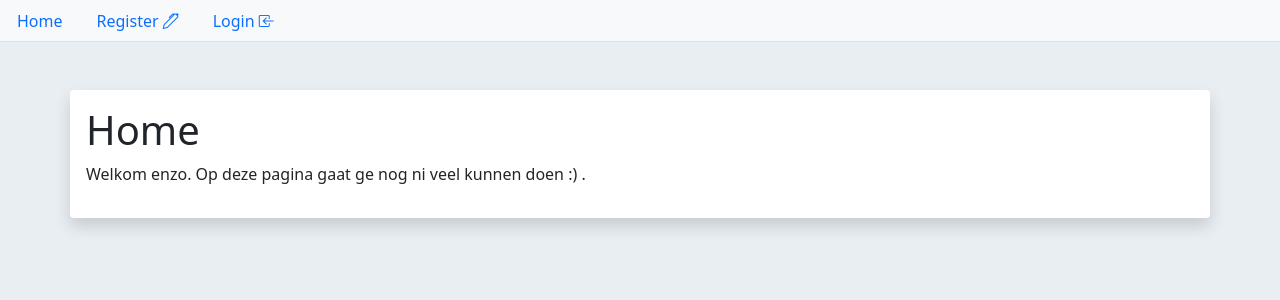
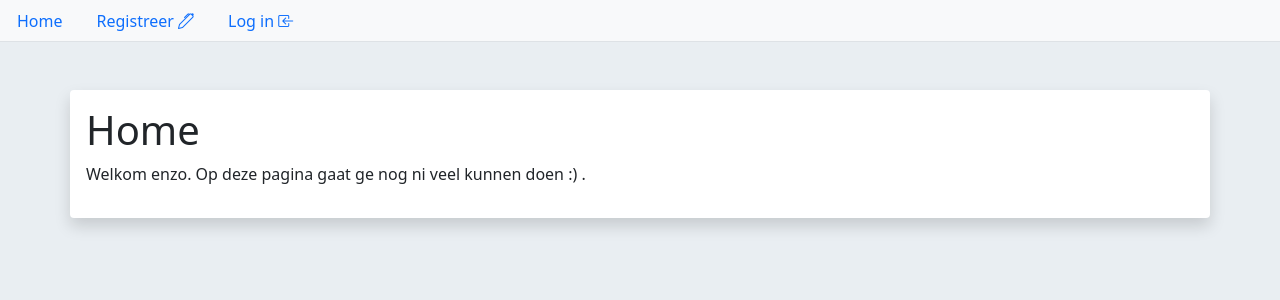
Before and after one commit to grishian/grishianapp, a Flask app: page / in a window 1280 px wide. Shown: the top 300 px of the page. Run offline with Flask 2, Linux system fonts and the light colour scheme.

Commit message:
translated in navbar

```diff
--- a/myapp/templates/index.html
+++ b/myapp/templates/index.html
@@ -31,23 +31,23 @@
 
     {% if current_user.is_authenticated %}
     <li class="nav-item">
-        <a class="nav-link" href="{{url_for('bp_user.do_user', name='test')}}">Profile</a>
+        <a class="nav-link" href="{{url_for('bp_user.do_user', name='test')}}">Profiel</a>
     </li>
     <li class="nav-item">
-        <a class="nav-link" href="{{url_for('bp_user.do_logout')}}">Logout <i class="bi bi-box-arrow-right"></i></a>
+        <a class="nav-link" href="{{url_for('bp_user.do_logout')}}">Log uit <i class="bi bi-box-arrow-right"></i></a>
     </li>
     {% else %}
     <li class="nav-item">
-        <a class="nav-link" href="{{url_for('bp_user.do_register')}}">Register <i class="bi bi-pen"></i></a>
+        <a class="nav-link" href="{{url_for('bp_user.do_register')}}">Registreer <i class="bi bi-pen"></i></a>
     </li>
     <li class="nav-item">
-        <a class="nav-link" href="{{url_for('bp_user.do_login')}}">Login <i class="bi bi-box-arrow-in-left"></i></a>
+        <a class="nav-link" href="{{url_for('bp_user.do_login')}}">Log in <i class="bi bi-box-arrow-in-left"></i></a>
     </li>
     {% endif %}
 
     {% if current_user.is_admin %}
     <li class="nav-item">
-        <a class="nav-link" href="{{url_for('bp_user.do_user_list')}}">User List</a>
+        <a class="nav-link" href="{{url_for('bp_user.do_user_list')}}">Gebruiker lijst</a>
     </li>
     {% endif %}
 </ul>
```
